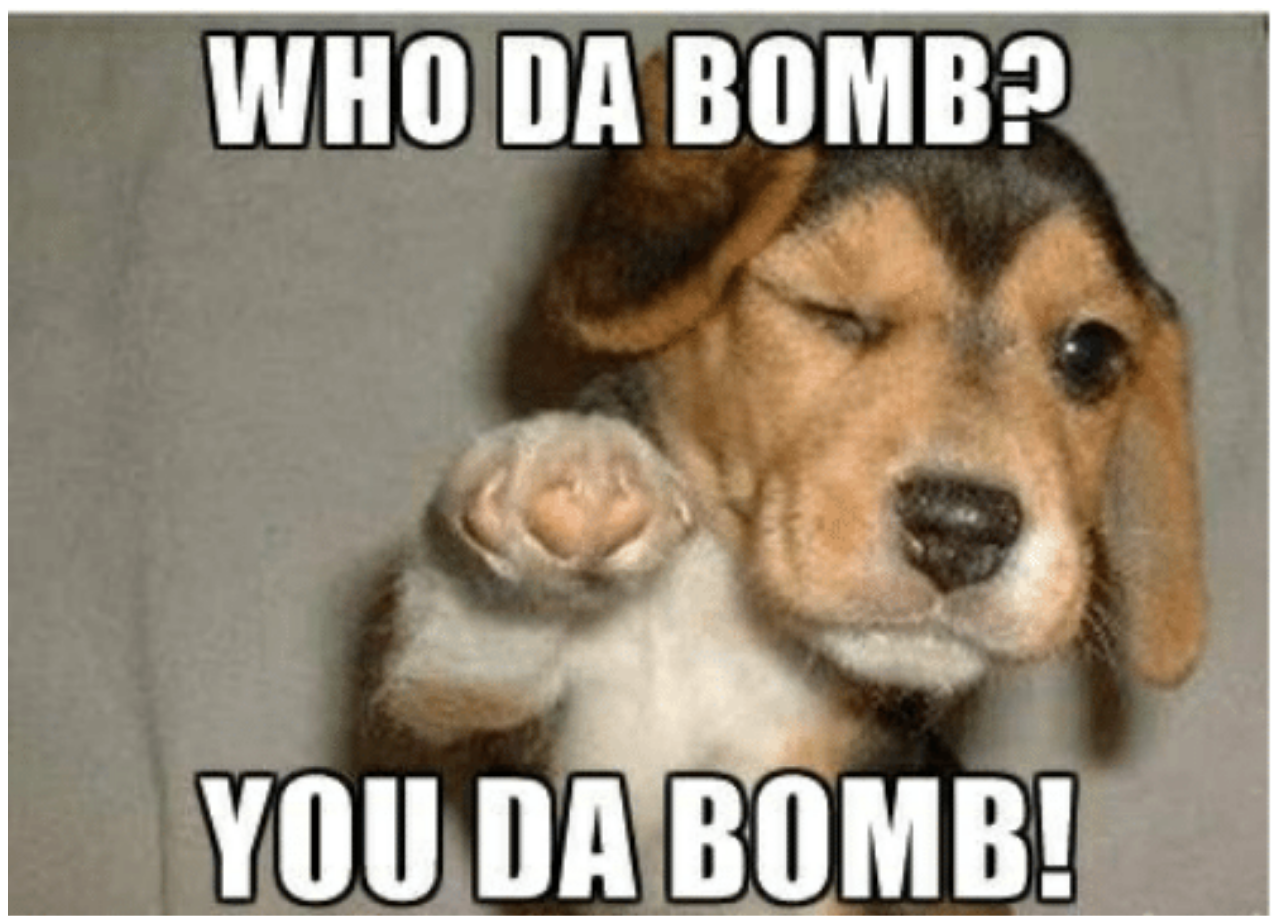
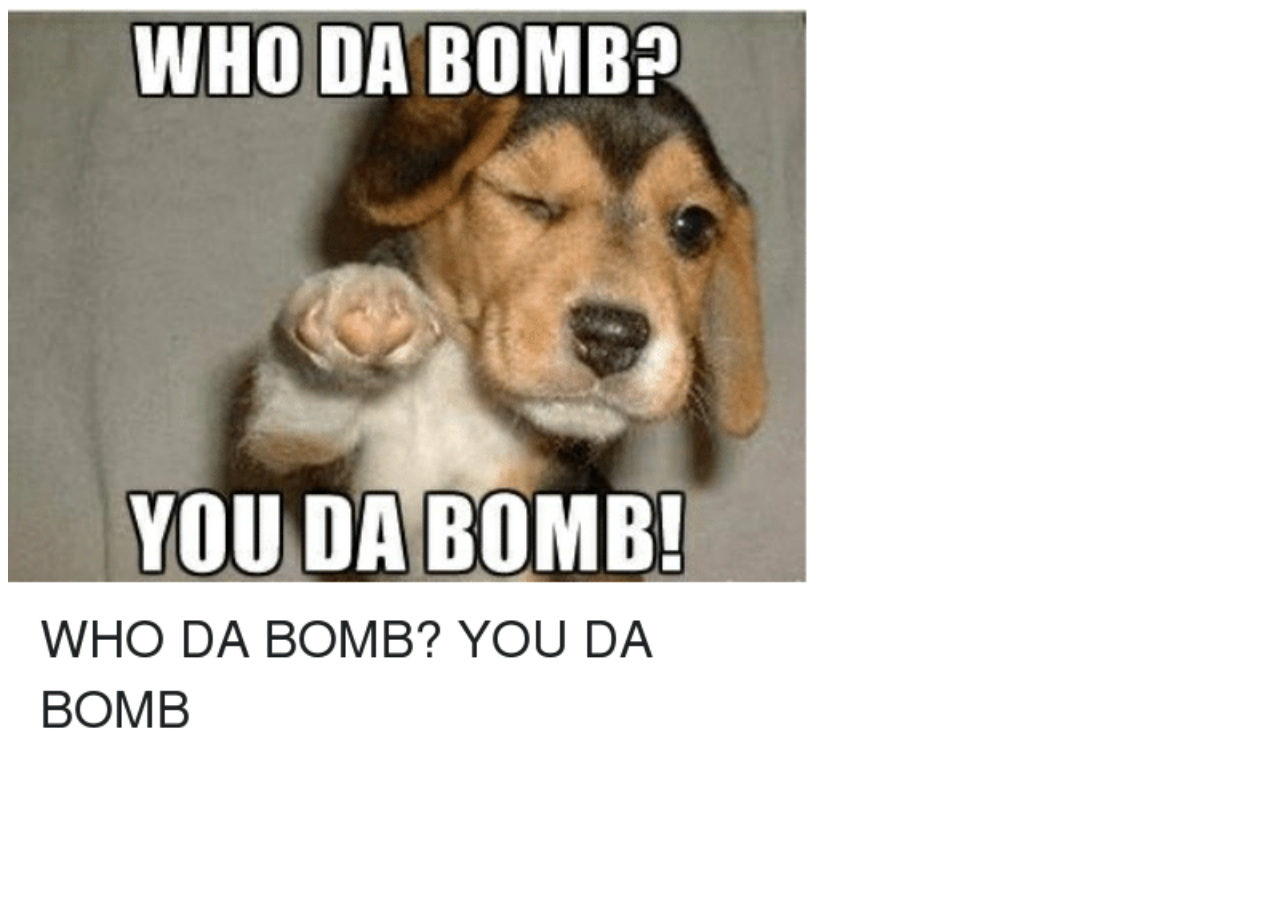
Before and after one commit to torrencj/youdabomb, a website: page public/index.html in a window 1280 px wide. Shown: the top 916 px of the page. After the commit the page ends 800 px from the top, so only its background shows below. Drawn offline with Linux system fonts and the light colour scheme.

```diff
--- a/public/index.html
+++ b/public/index.html
@@ -5,6 +5,6 @@
     <title>You da Bomb</title>
   </head>
   <body>
-    <img style="width: 100%; height: 100%" src="./img/praisepupper.png" alt="You da bomb!">
+    <img style="width: 100vh; height: 100%" src="./img/praisepupper.png" alt="You da bomb!">
   </body>
 </html>
```
